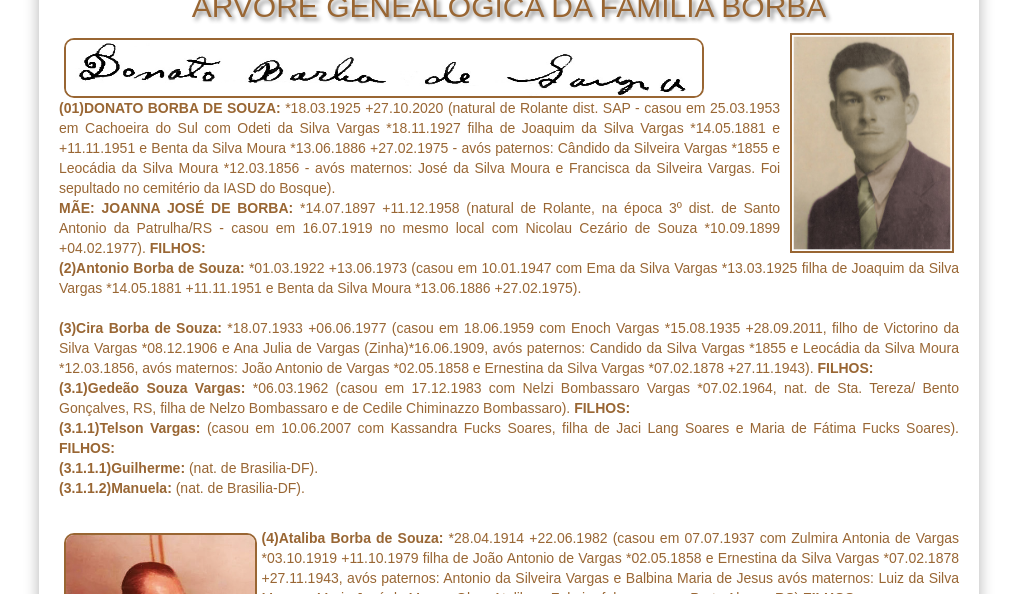
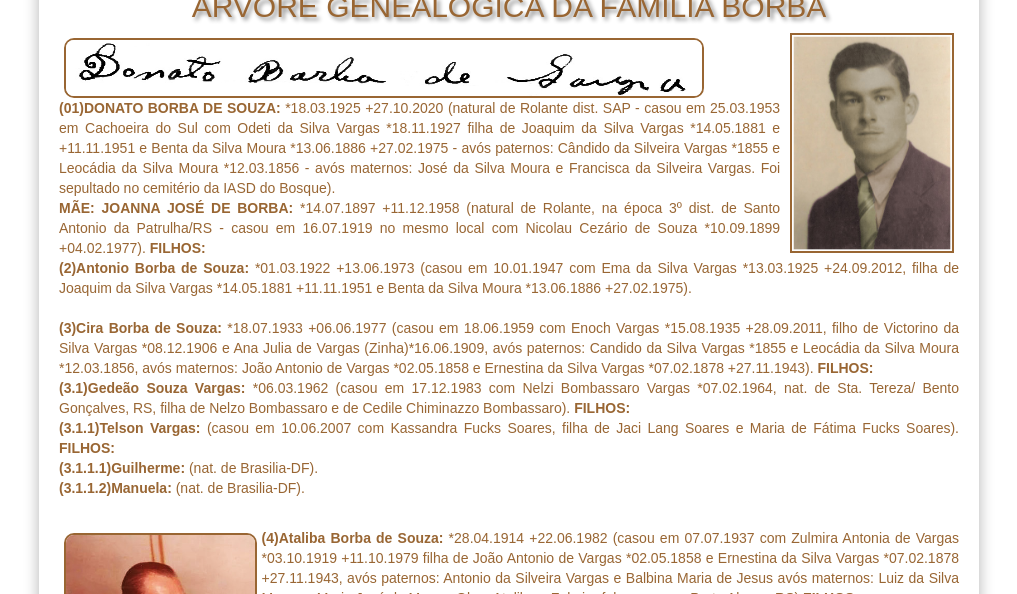
Before and after one commit to claudiovargas1955/claudiovargas1955.github.io, a Jekyll site: the page built from _pages/arvore-genealogica-da-familia-borba.html, in a window 1280 px wide and 900 px high, scrolled down 369 px, cut to the strip 0-594 px from the top of the window. Shown: the whole strip, without its empty margins (131-1148 px from the left). Built offline with Jekyll 4.4.1, drawn with Linux system fonts in a browser that asks for light colours; some web fonts are replaced.

Commit message:
Update arvore-genealogica-da-familia-borba.html

```diff
--- a/_pages/arvore-genealogica-da-familia-borba.html
+++ b/_pages/arvore-genealogica-da-familia-borba.html
@@ -62,7 +62,7 @@ Odeti da Silva Vargas *18.11.1927 filha de Joaquim da Silva Vargas *14.05.1881 e
 Moura e Francisca da Silveira Vargas. Foi sepultado no cemitério da IASD do Bosque).<br/>
 <b>MÃE: JOANNA JOSÉ DE BORBA:</b> *14.07.1897 +11.12.1958 (natural de Rolante, na época 3º dist. de Santo Antonio da  Patrulha/RS -
 casou em 16.07.1919 no mesmo local com Nicolau Cezário de Souza *10.09.1899 +04.02.1977).<b> FILHOS:</b><br/>
-<b>(2)Antonio Borba de Souza: </b>*01.03.1922 +13.06.1973 (casou em 10.01.1947 com Ema da Silva Vargas *13.03.1925 filha de Joaquim da
+<b>(2)Antonio Borba de Souza: </b>*01.03.1922 +13.06.1973 (casou em 10.01.1947 com Ema da Silva Vargas *13.03.1925 +24.09.2012, filha de Joaquim da
 Silva Vargas *14.05.1881 +11.11.1951 e Benta da Silva Moura *13.06.1886 +27.02.1975). <br><br>
 
 <b>(3)Cira Borba de Souza: </b>*18.07.1933 +06.06.1977 (casou em 18.06.1959 com Enoch Vargas *15.08.1935 +28.09.2011, filho de Victorino
```
